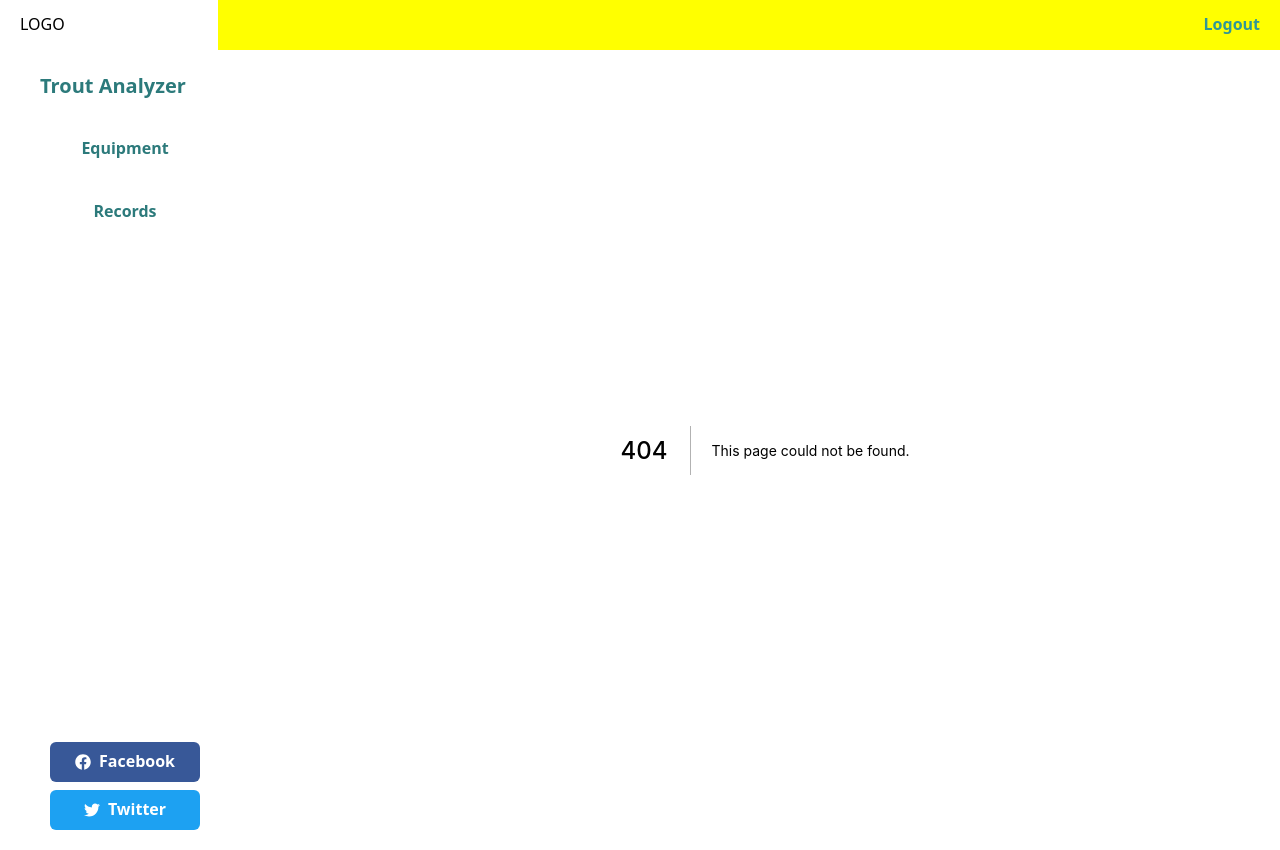
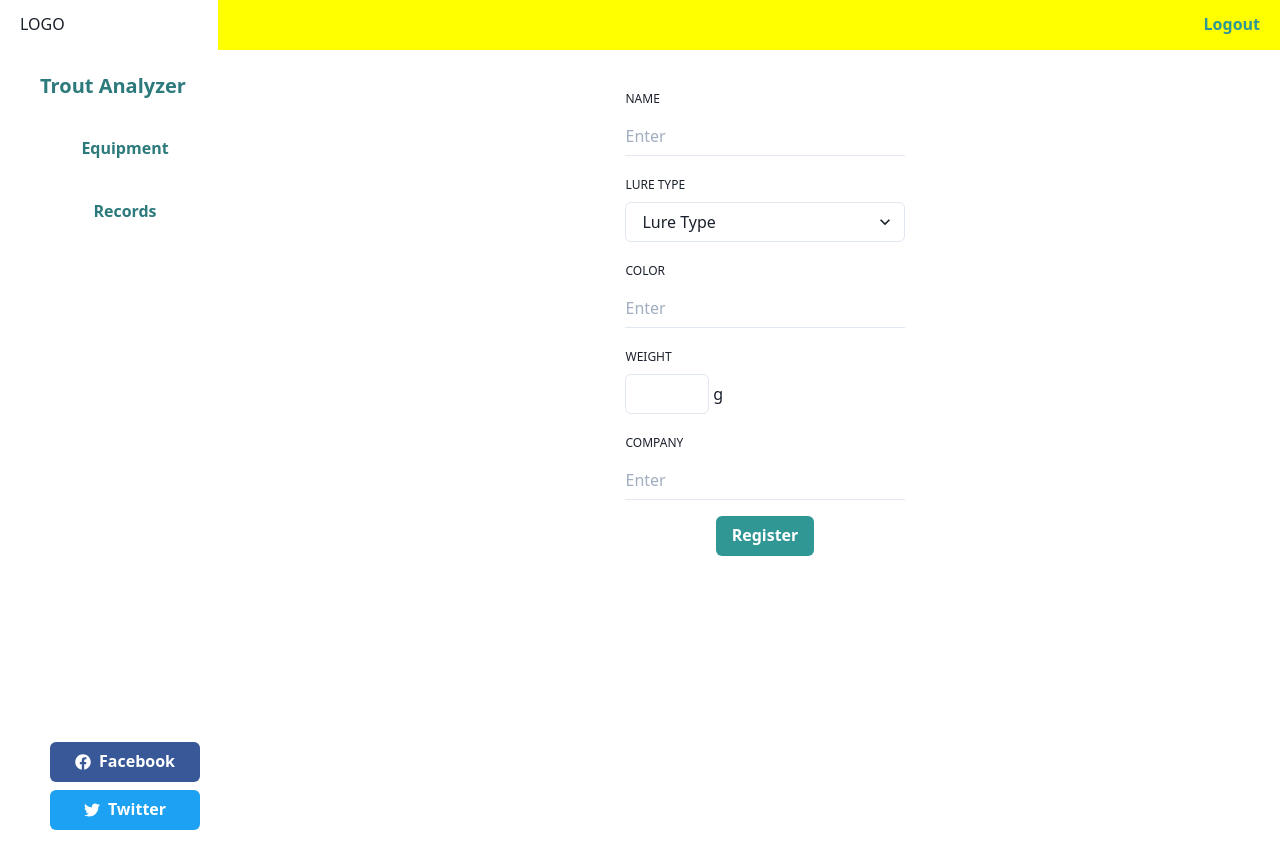
Before and after one commit to ksk-yoshiura/trout-analyzer-front, a Next.js app: page /records/edit/1 in a window 1280 px wide. Before the commit this address had no page. Built offline with nearby package versions, Linux system fonts and the light colour scheme.

Commit message:
prepare but not so easy

```diff
--- /dev/null
+++ b/src/pages/records/edit/[id].js
@@ -0,0 +1,7 @@
+import LureEdit from '../../../components/page/lures/edit';
+
+export default function Edit() {
+  return (
+    <LureEdit />
+  );
+}
```
